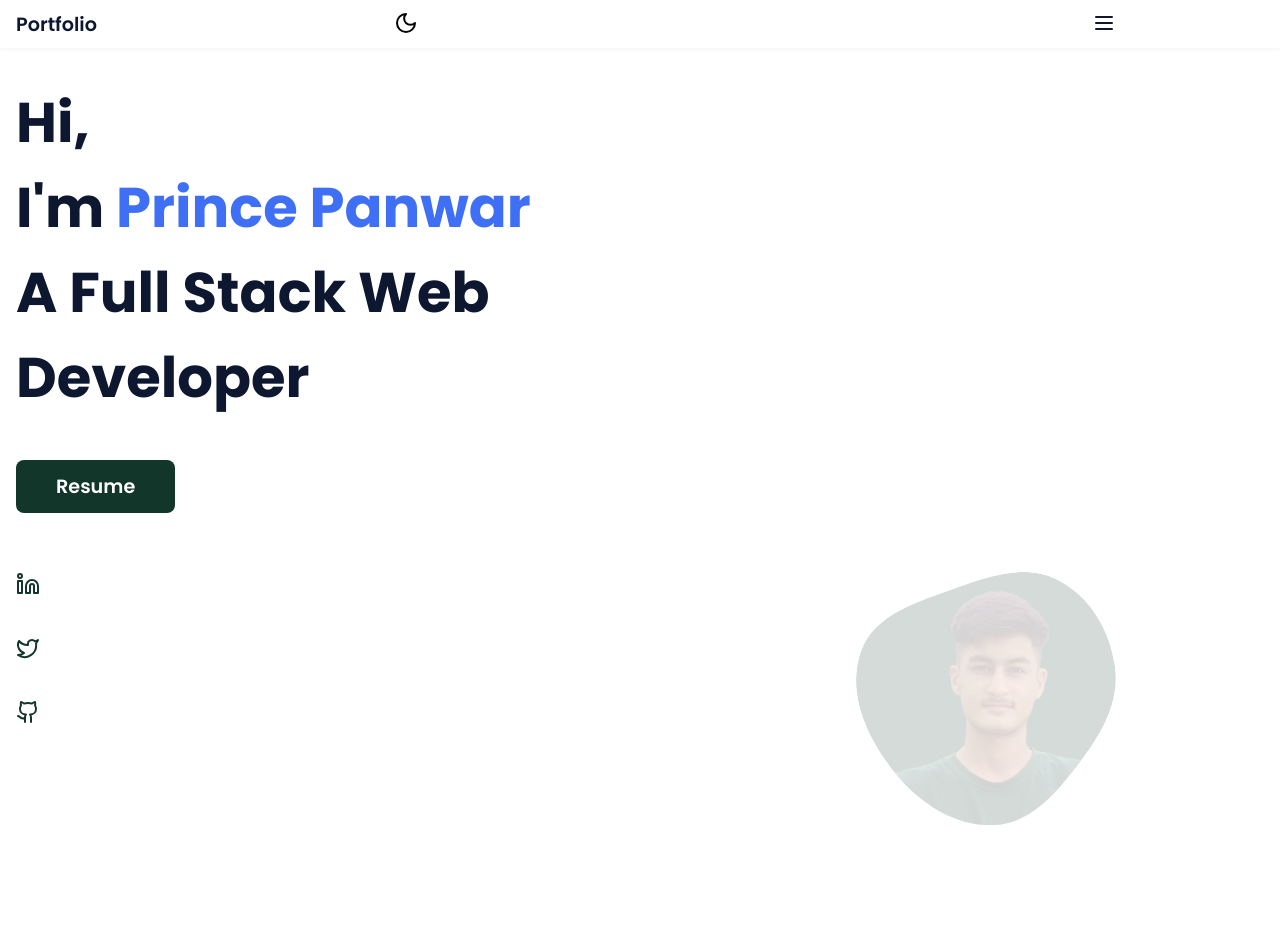
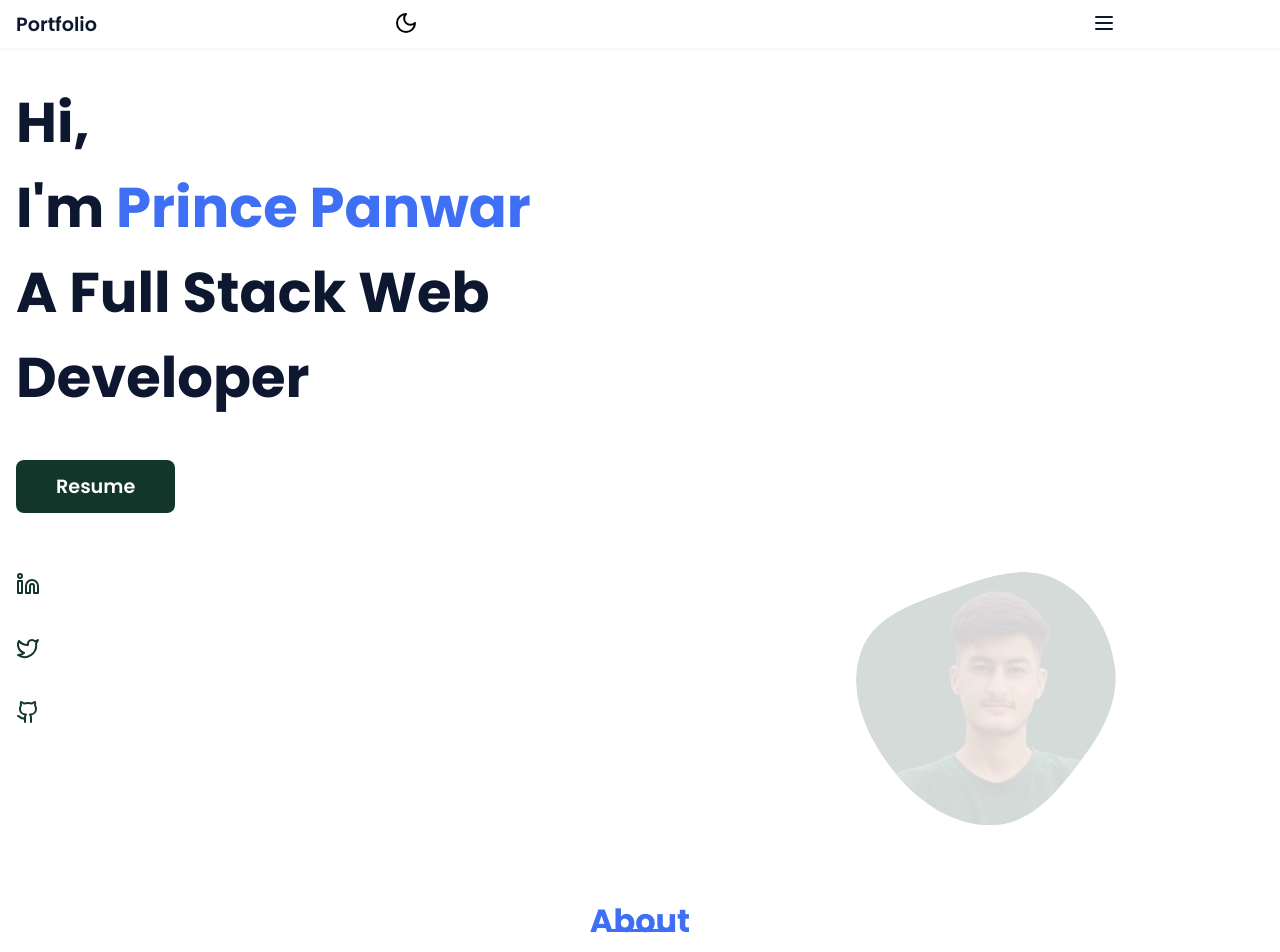
Before and after one commit to prince4panwar/Portfolio-React, a React (Vite) app: page / in a window 1280 px wide. Shown: the top 952 px of the page. Before the commit the page ends 833 px from the top, so only its background shows below. Built offline with nearby package versions, Linux system fonts and the light colour scheme.

Commit message:
adding About in App.jsx

```diff
--- a/src/App.jsx
+++ b/src/App.jsx
@@ -1,12 +1,14 @@
 import "./App.css";
 import Header from "./components/Header";
 import Home from "./components/Home";
+import About from "./components/About";
 
 function App() {
   return (
     <>
       <Header />
       <Home />
+      <About />
     </>
   );
 }
```
